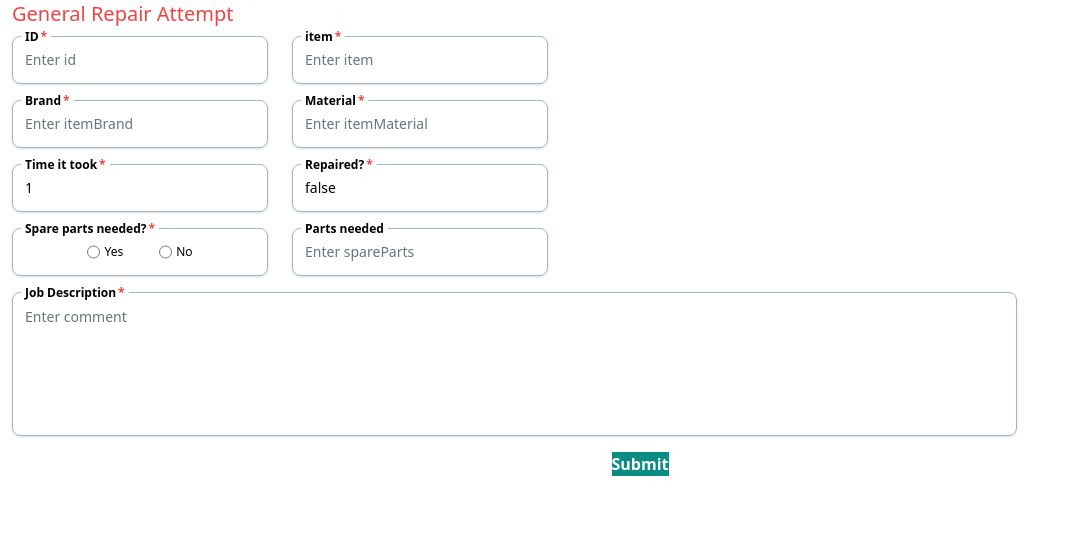
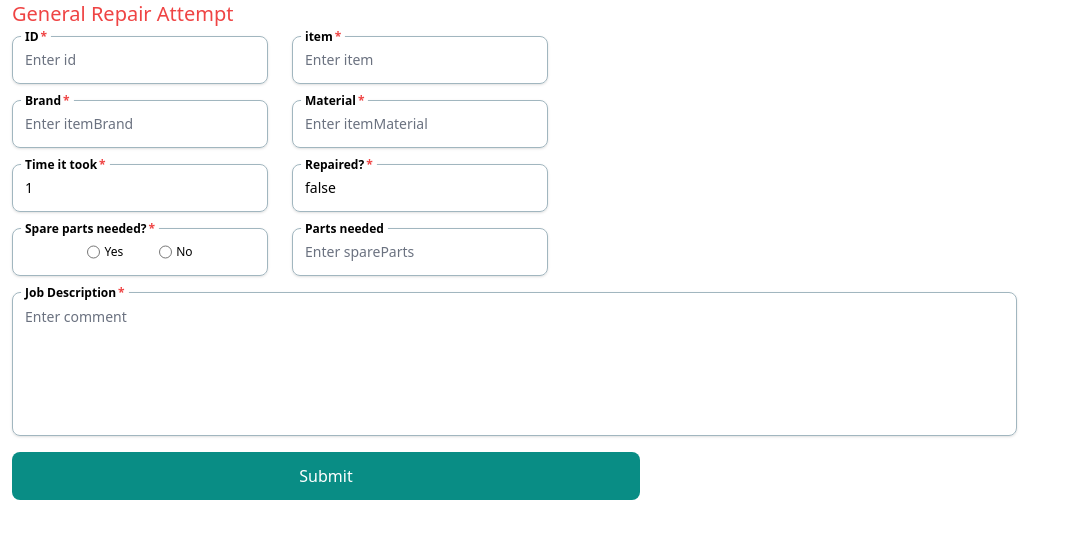
Before and after one commit to codersforcauses/repair-lab, a Next.js app: page /repair-attempt in a window 1280 px wide. Shown: the top 538 px of the page, without its empty margins (0-1068 px from the left). Built offline with nearby package versions, Linux system fonts and the light colour scheme.

Commit message:
renamed time -> hoursWorked

```diff
--- a/src/pages/api/repair-attempt.ts
+++ b/src/pages/api/repair-attempt.ts
@@ -9,7 +9,7 @@ export default async function handler(
 ) {
   switch (req.method) {
     case "PATCH":
-      await createRepairAttempt(req, res);
+      await updateRepairRequest(req, res);
       break;
     default:
       return res.status(405).end(`Method ${req.method} Not Allowed`);
@@ -17,7 +17,7 @@ export default async function handler(
 }
 
 //
-const createRepairAttempt = async (
+const updateRepairRequest = async (
   req: NextApiRequest,
   res: NextApiResponse
 ) => {
@@ -27,12 +27,12 @@ const createRepairAttempt = async (
   }
 
   try {
-    const { id, itemMaterial, time, isRepaired, spareParts, comment } =
+    const { id, itemMaterial, hoursWorked, isRepaired, spareParts, comment } =
       response.data;
     const repairAttempt = await RepairAttemptModel.update(
       id,
       itemMaterial,
-      // time,
+      hoursWorked,
       isRepaired ? "REPAIRED" : "FAILED",
       spareParts,
       comment
--- a/src/pages/repair-attempt.tsx
+++ b/src/pages/repair-attempt.tsx
@@ -5,6 +5,7 @@ import { RepairAttemptSchema } from "@/schema/repair-attempt";
 import type { RepairAttempt } from "@/schema/repair-attempt";
 import FieldRadio from "@/components/field-radio";
 import FieldTextArea from "@/components/field-text-area";
+import Button from "@/components/Button";
 
 export default function RepairAttempt() {
   const {
@@ -18,7 +19,7 @@ export default function RepairAttempt() {
       item: "",
       itemBrand: "",
       itemMaterial: "",
-      time: 1,
+      hoursWorked: 1,
       isRepaired: false,
       isSparePartsNeeded: false,
       spareParts: "",
@@ -73,7 +74,7 @@ export default function RepairAttempt() {
         {/* Time it took, Repaired? */}
         <div className={lineStyle}>
           <FieldInput
-            name="time"
+            name="hoursWorked"
             label="Time it took"
             control={control}
             rules={{ required: true }}
@@ -113,12 +114,7 @@ export default function RepairAttempt() {
         </div>
 
         {/* Submit */}
-        <input
-          type="submit"
-          value="Submit"
-          className="w-156 h-38 leading-38 rounded-8 mx-auto block items-center justify-center bg-primary-600 font-semibold
-          text-white"
-        ></input>
+        <Button>Submit</Button>
       </form>
     </main>
   );
--- a/src/schema/repair-attempt.ts
+++ b/src/schema/repair-attempt.ts
@@ -10,7 +10,7 @@ export const RepairAttemptSchema = z.object({
   item: z.string().nonempty({ message: "Item name is required" }),
   itemBrand: z.string().nonempty({ message: "Brand is required" }),
   itemMaterial: z.string().nonempty({ message: "Material is required" }),
-  time: z.preprocess(
+  hoursWorked: z.preprocess(
     (input) => {
       const processedInput = z
         .string()
```
